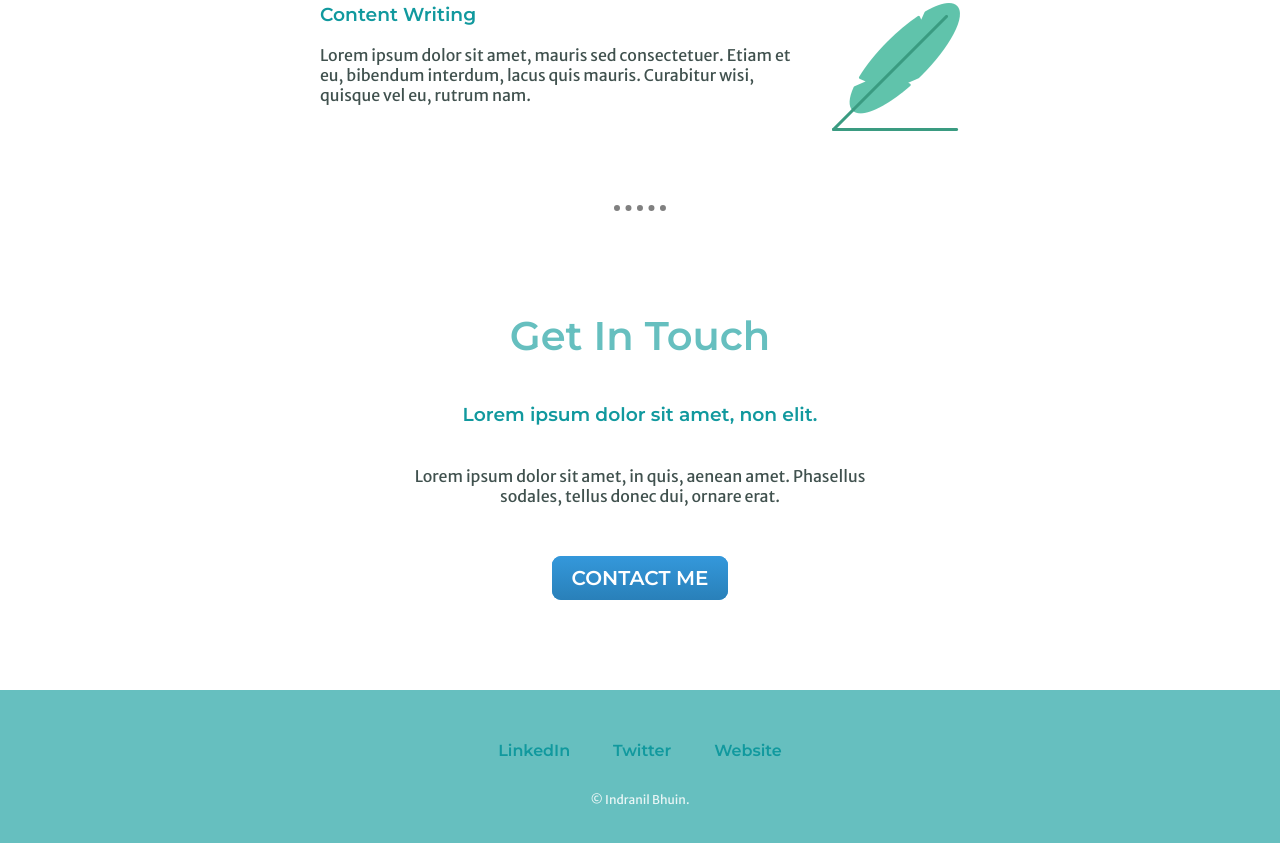
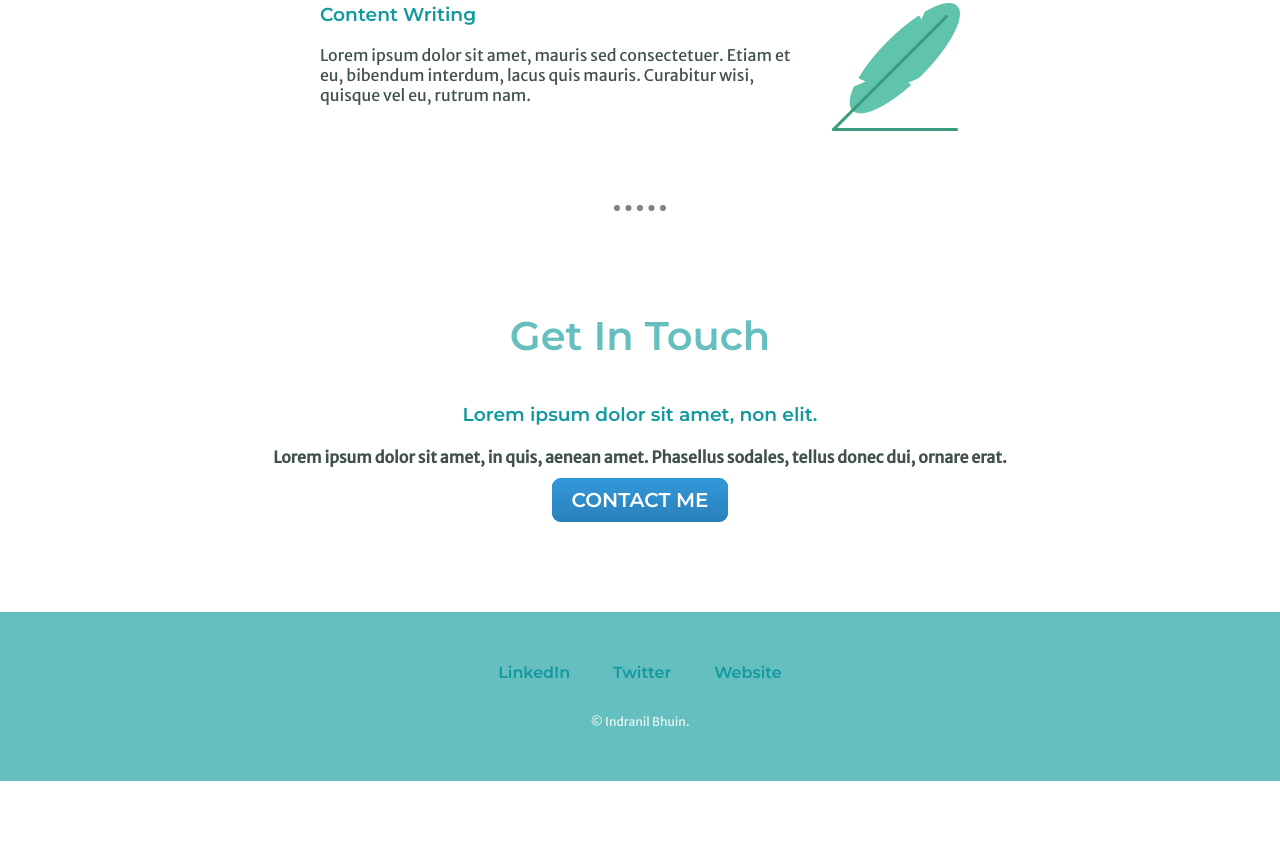
Before and after one commit to indra110/updatedcv, a plain HTML site: page index.html in a window 1280 px wide. Shown: the part 1926-2769 px from the top of the page. After the commit the page ends 2707 px from the top, so only its background shows below. Drawn offline with Linux system fonts and the light colour scheme.

Commit message:
Update index.html

```diff
--- a/index.html
+++ b/index.html
@@ -49,7 +49,7 @@
     <div class="contact-me">
       <h2>Get In Touch</h2>
       <h3>Lorem ipsum dolor sit amet, non elit.</h3>
-      <p class="contact-message">Lorem ipsum dolor sit amet, in quis, aenean amet. Phasellus sodales, tellus donec dui, ornare erat.</p>
+      <h4>Lorem ipsum dolor sit amet, in quis, aenean amet. Phasellus sodales, tellus donec dui, ornare erat.</h4>
       <a class="btn" href="mailto:name@email.com">CONTACT ME</a>
     </div>
   </div>
```
